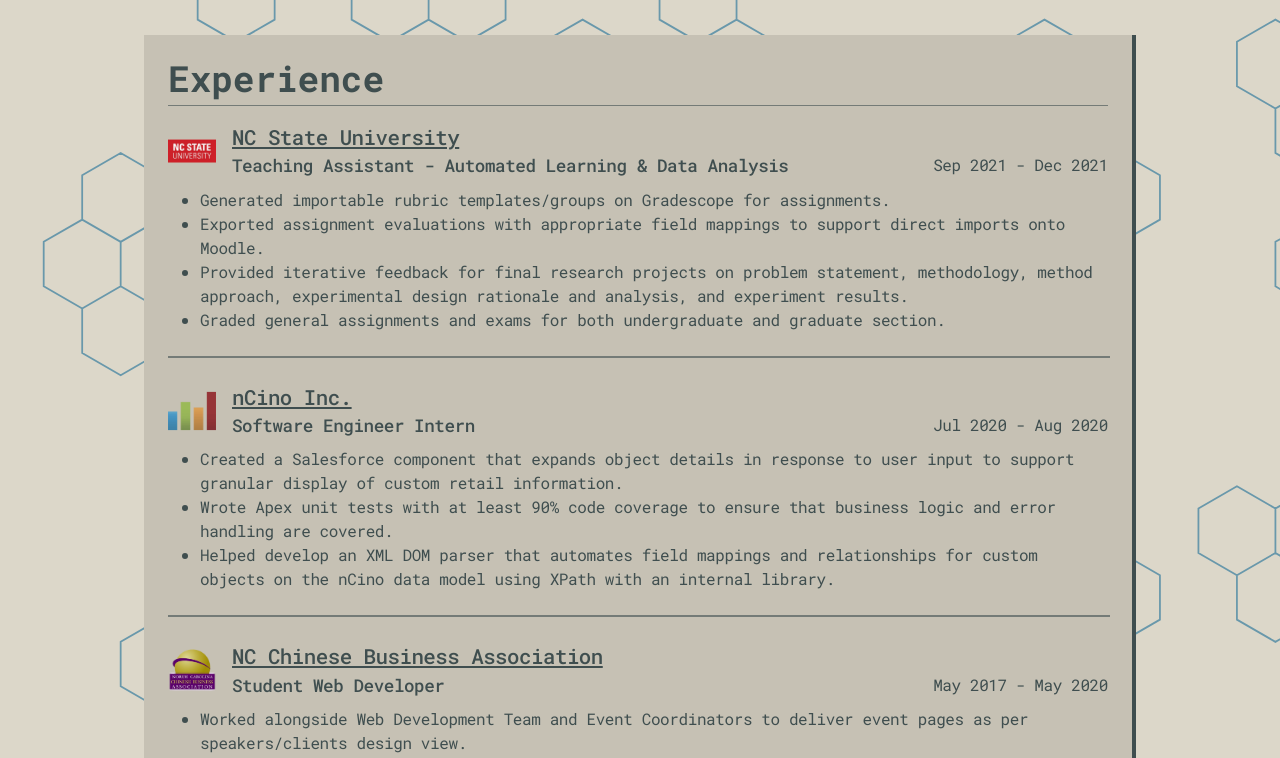
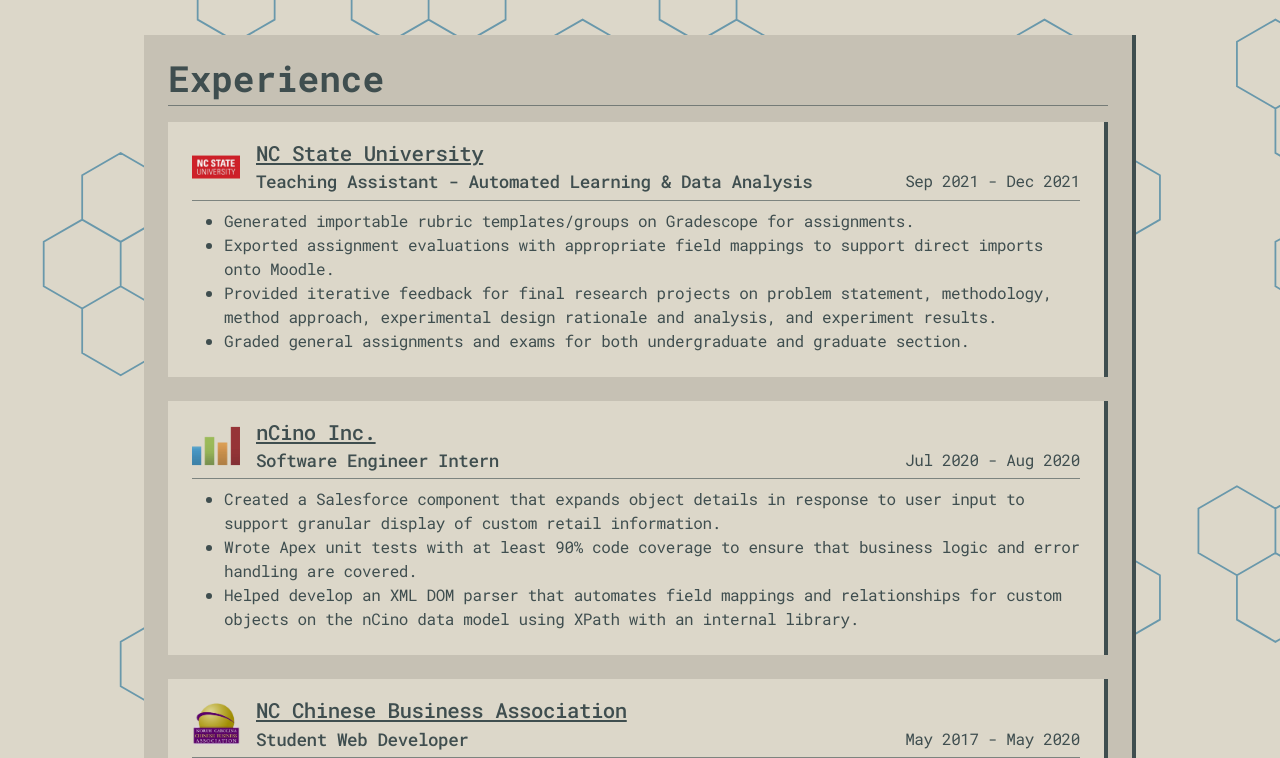
Before and after one commit to tyrone-wu/tyrone-wu.github.io, a Next.js app: page / in a window 1280 px wide. Shown: the part 1440-2198 px from the top of the page. Built offline with nearby package versions, Linux system fonts and the light colour scheme.

Commit message:
change experience layout to use similar mini card format as projects

```diff
--- a/src/components/sections/Experience/Experience.tsx
+++ b/src/components/sections/Experience/Experience.tsx
@@ -1,4 +1,4 @@
-import { Box, Image, Flex, Text, Spacer, UnorderedList, ListItem, Link, Divider } from "@chakra-ui/react";
+import { Box, Image, Flex, Text, Spacer, UnorderedList, ListItem, Link, Divider, useColorModeValue, SimpleGrid } from "@chakra-ui/react";
 
 import Card from "@/components/sections/Card";
 
@@ -55,21 +55,35 @@ export default function Experience({ textPalette }: { textPalette: string }) {
     },
   ];
 
+  const sectionBGColor = useColorModeValue("fall.0", "fall.3");
+
   return (
     <Box id="experience">
       <Card textColor={textPalette} title="Experience">
+        <SimpleGrid
+          columns={1}
+          spacing={6}
+          mb={2}
+        >
           {jobs.map((job: Props) => (
-          <Subsection key={job.company} textPalette={textPalette} job={job} />
+            <Subsection key={job.company} sectionBGColor={sectionBGColor} textPalette={textPalette} job={job} />
           ))}
+        </SimpleGrid>
       </Card>
       <Box mb={52} />
     </Box>
   );
 };
 
-function Subsection({ textPalette, job }: { textPalette: string, job: Props }) {
+function Subsection({ sectionBGColor, textPalette, job }: { sectionBGColor: string, textPalette: string, job: Props }) {
   return (
-    <>
+    <Box
+      width="full"
+      background={sectionBGColor}
+      borderColor={textPalette}
+      borderRightWidth={4}
+    >
+      <Flex direction="column" mx={6} mt={4}>
         <Flex
           width="full"
           direction="row"
@@ -83,13 +97,11 @@ function Subsection({ textPalette, job }: { textPalette: string, job: Props }) {
           />
 
           <Flex width="full" direction="column">
-          <Flex direction="row" align="center" gap={4}>
             <Link href={job.link} isExternal>
               <Text as="u" textStyle="h3">
                 {job.company}
               </Text>
             </Link>
-          </Flex>
 
             <Flex direction={["column", "row"]}>
               <Text textStyle="body" fontWeight="medium">
@@ -103,17 +115,14 @@ function Subsection({ textPalette, job }: { textPalette: string, job: Props }) {
           </Flex>
         </Flex>
 
-      <UnorderedList textStyle="sub" mt={2} mb={6}>
+        <Divider borderColor={textPalette} mt={1} mb={2} />
+
+        <UnorderedList textStyle="sub" mb={6}>
           {job.description.map((description: string, i: number) => (
             <ListItem key={`${job.company}` + "-d" + `${i}`} ml={4}>{description}</ListItem>
           ))}
         </UnorderedList>
-
-      <Divider
-        borderColor={textPalette}
-        borderWidth="thin"
-        mb={6}
-      />
-    </>
+      </Flex>
+    </Box>
   );
 };
```
Lines whose indentation alone changed are shown as unchanged.
